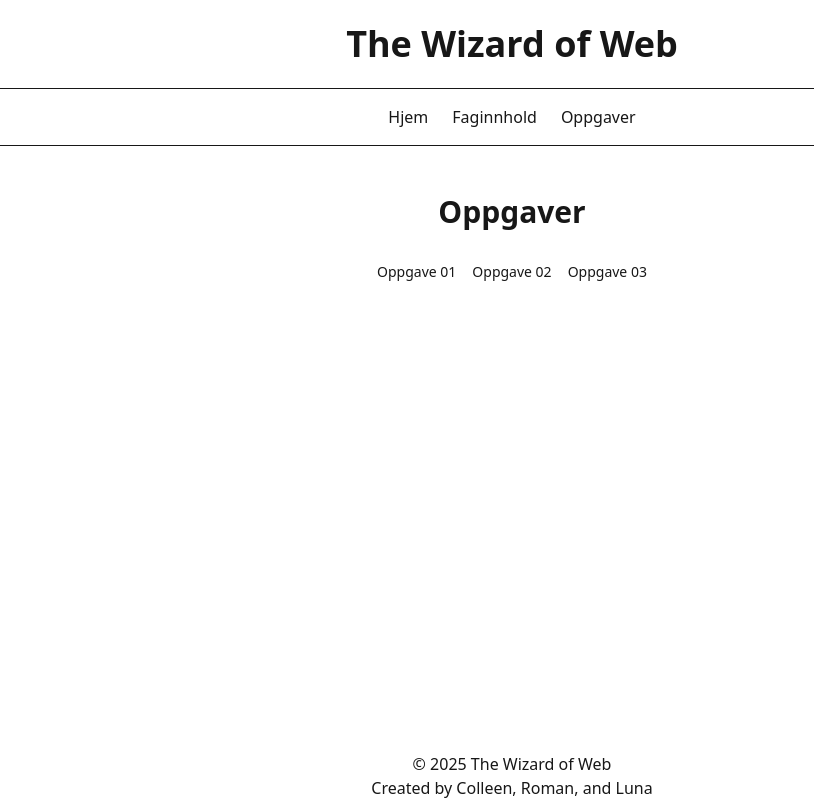
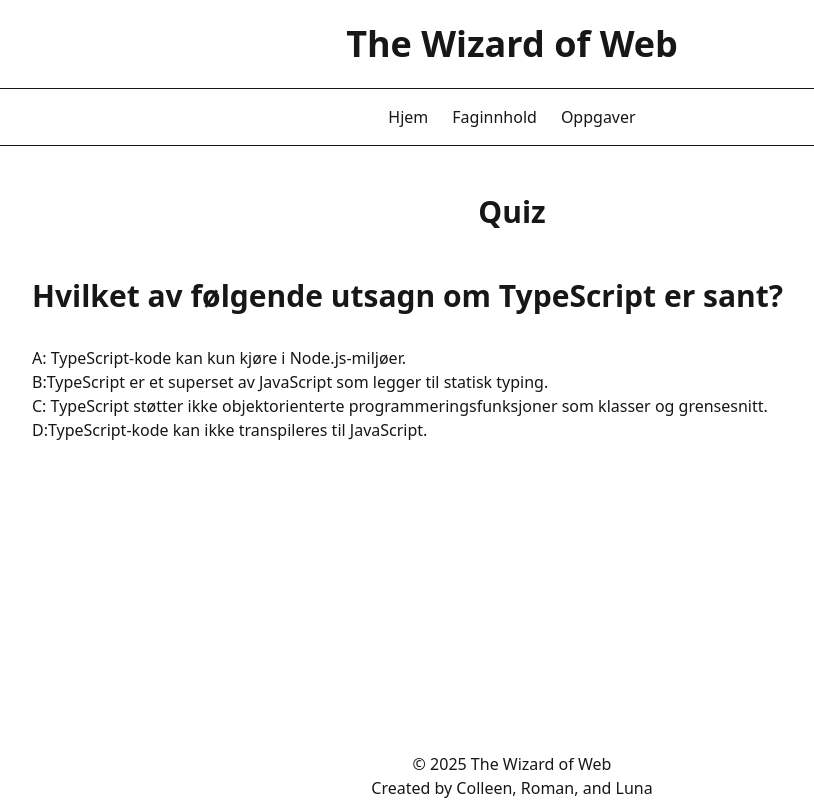
Before and after one commit to brolun/arbeidskrav02-emne06-ga, a Next.js app: page /oppgaver in a window 1280 px wide. Shown: the whole page, without its empty margins (128-942 px from the left). Built offline with nearby package versions, Linux system fonts and the light colour scheme.

Commit message:
Changed basic structure

```diff
--- a/app/components/NavLinks.ts
+++ b/app/components/NavLinks.ts
@@ -12,11 +12,6 @@ export const navLinks = [
   {
     href: "/oppgaver",
     label: "Oppgaver",
-    children: [
-      { href: "/oppgaver/oppgave01", label: "Oppgave 01" },
-      { href: "/oppgaver/oppgave02", label: "Oppgave 02" },
-      { href: "/oppgaver/oppgave03", label: "Oppgave 03" },
-    ],
   },
 ];
 
--- a/app/oppgaver/layout.tsx
+++ b/app/oppgaver/layout.tsx
@@ -6,7 +6,7 @@ import { oppgaverLinks } from "../components/NavLinks";
 export default function Layout({ children }: { children: ReactNode }) {
   return (
     <SidebarLayout
-      heading="Oppgaver"
+      heading="Quiz"
       links={oppgaverLinks}
       basePath="/oppgaver"
     >
--- a/app/oppgaver/oppgave01/page.tsx
+++ /dev/null
@@ -1,15 +0,0 @@
-export const metadata = {
-  title: "The Wizard of Web | Oppgave01",
-};
-
-export default function Oppgave01() {
-  return (
-    <>
-      <h2>Oppgave 01: Opprette en enkel nettside med HTML og CSS</h2>
-      <p>
-        Lag en enkel nettside som presenterer deg selv. Inkluder et bilde, en
-        kort biografi, og bruk grunnleggende CSS for å style siden.
-      </p>
-    </>
-  );
-}
--- a/app/oppgaver/oppgave02/page.tsx
+++ /dev/null
@@ -1,16 +0,0 @@
-export const metadata = {
-  title: "The Wizard of Web | Oppgave02",
-};
-
-export default function Oppgave02() {
-  return (
-    <>
-      <h2>Oppgave 02: Interaktiv nettside med JavaScript</h2>
-      <p>
-        Lag en interaktiv nettside som inkluderer en knapp som endrer farge på
-        bakgrunnen når den klikkes. Bruk grunnleggende JavaScript for å håndtere
-        klikkhendelsen.
-      </p>
-    </>
-  );
-}
--- a/app/oppgaver/oppgave03/page.tsx
+++ /dev/null
@@ -1,15 +0,0 @@
-export const metadata = {
-  title: "The Wizard of Web | Oppgave03",
-};
-
-export default function Oppgave03() {
-  return (
-    <>
-      <h2>Oppgave 03: Lage en enkel React-komponent</h2>
-      <p>
-        Lag en enkel React-komponent som viser en liste over dine favorittbøker.
-        Bruk props for å sende bokdata til komponenten.
-      </p>
-    </>
-  );
-}
--- a/app/oppgaver/page.tsx
+++ b/app/oppgaver/page.tsx
@@ -1,7 +1,16 @@
 export const metadata = {
-  title: "The Wizard of Web | Oppgaver",
+  title: "The Wizard of Web | Quiz",
 };
 
-export default function Oppgaver() {
-  return <></>;
+export default function Quiz() {
+  return (
+    <>
+      <h2>Hvilket av følgende utsagn om TypeScript er sant?</h2>
+
+      <p>A: TypeScript-kode kan kun kjøre i Node.js-miljøer.</p>
+      <p>B:TypeScript er et superset av JavaScript som legger til statisk typing.</p>
+      <p>C: TypeScript støtter ikke objektorienterte programmeringsfunksjoner som klasser og grensesnitt.</p>
+      <p>D:TypeScript-kode kan ikke transpileres til JavaScript.</p>
+    </>
+  );
 }
```
